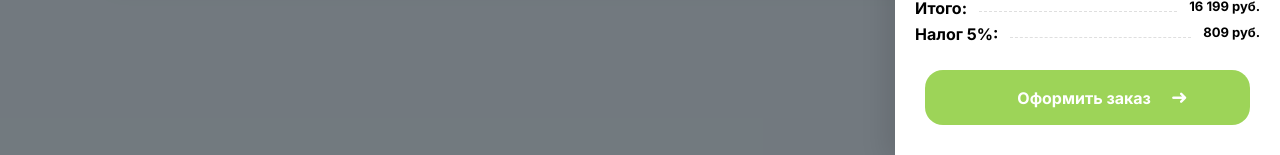
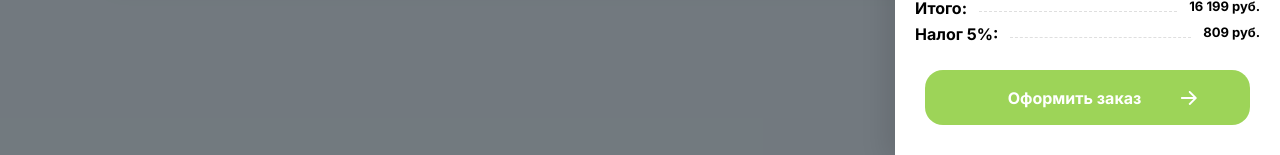
Before and after one commit to AydaevZurab/react-baldingMaterials, a JavaScript app: page / in a window 1280 px wide. Shown: the part 645-800 px from the top of the page. Built offline with nearby package versions, Linux system fonts and the light colour scheme; the HTML template or start-up script is replaced by a standard one.

Commit message:
finished the main layout of the project

```diff
--- a/src/App.js
+++ b/src/App.js
@@ -39,9 +39,9 @@ function App() {
               <b>809 руб.</b>
             </li>
            </ul>
-           <button className="oreder-btn">
+           <button className="greenBtn">
             <p>Оформить заказ</p>
-            <div>➜</div>
+            <img src="img/strelka.png"/>
            </button>
         </div>
       </div>
--- a/src/index.scss
+++ b/src/index.scss
@@ -5,7 +5,7 @@ body {
   background-color: #e5f4ff;
 }
 
-* {
+*    {
   font-family: "Inter", system-ui;
 }
 
@@ -217,9 +217,11 @@ b {
 .items {
   margin: 0 15px;
   flex: 1;
+  overflow: auto;
+  margin-bottom: 25px;
 }
 
-.oreder-btn {
+.greenBtn {
   display: flex;
   align-items: center;
   justify-content: center;
@@ -231,19 +233,30 @@ b {
   font-size: 16px;
   width: 325px;
   height: 55px;
-  transition: transform 0.3s ease-in-out;
+  transition: background-color 0.1s ease-in-out;
 
   p {
     margin-left: 30px;
   }
 
-  div {
+  img {
     font-size: 20px;
-    margin-bottom: 1px;
-    margin-left: 20px;
+    margin-bottom: px;
+    margin-left: 40px;
+    transition: transform 0.15s ease-in-out;
   }
 }
 
-.oreder-btn:hover{
-  transform: translateY(-2px);
+.greenBtn:hover{
+  img{
+    transform: translateX(5px);
+  }
 }
+
+.greenBtn:hover{
+  background-color: lighten(#9DD458, 5%);
+}
+
+.greenBtn:active{
+  background-color: darken(#9DD458, 5%);
+}
```
Also changed, not shown: public/img/strelka.png (added).
